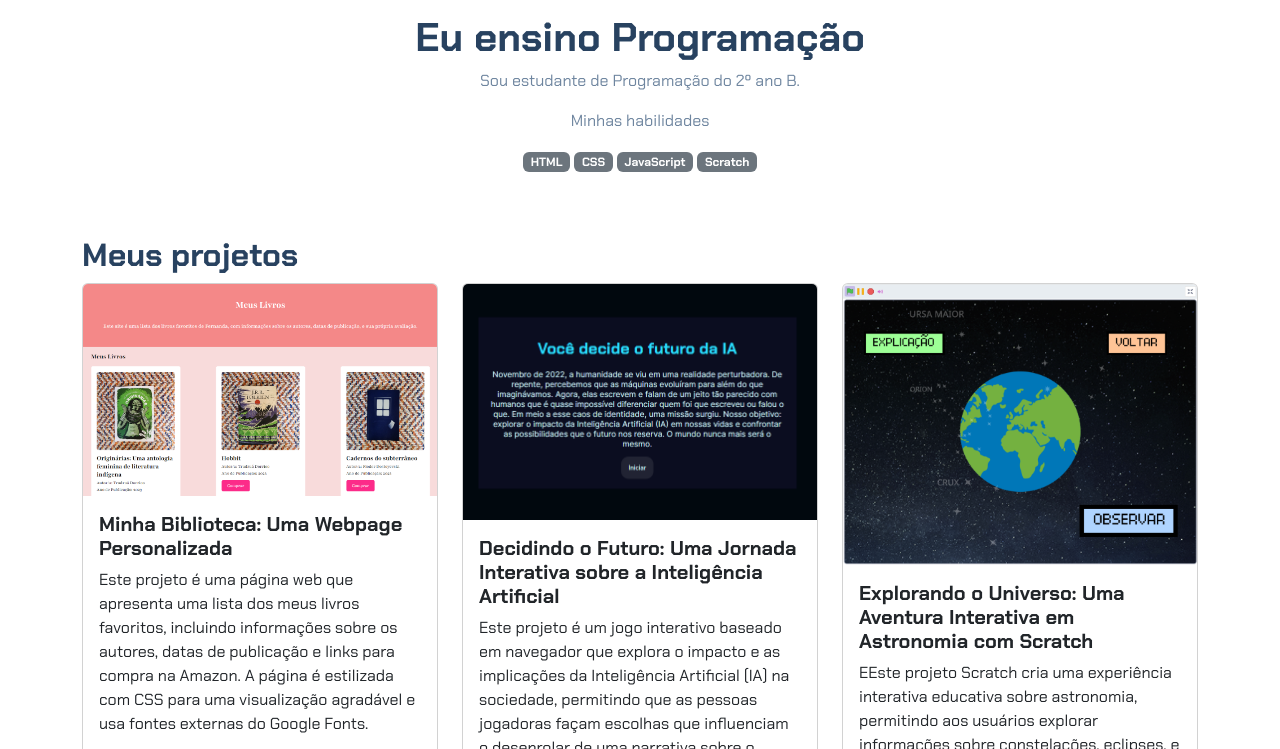
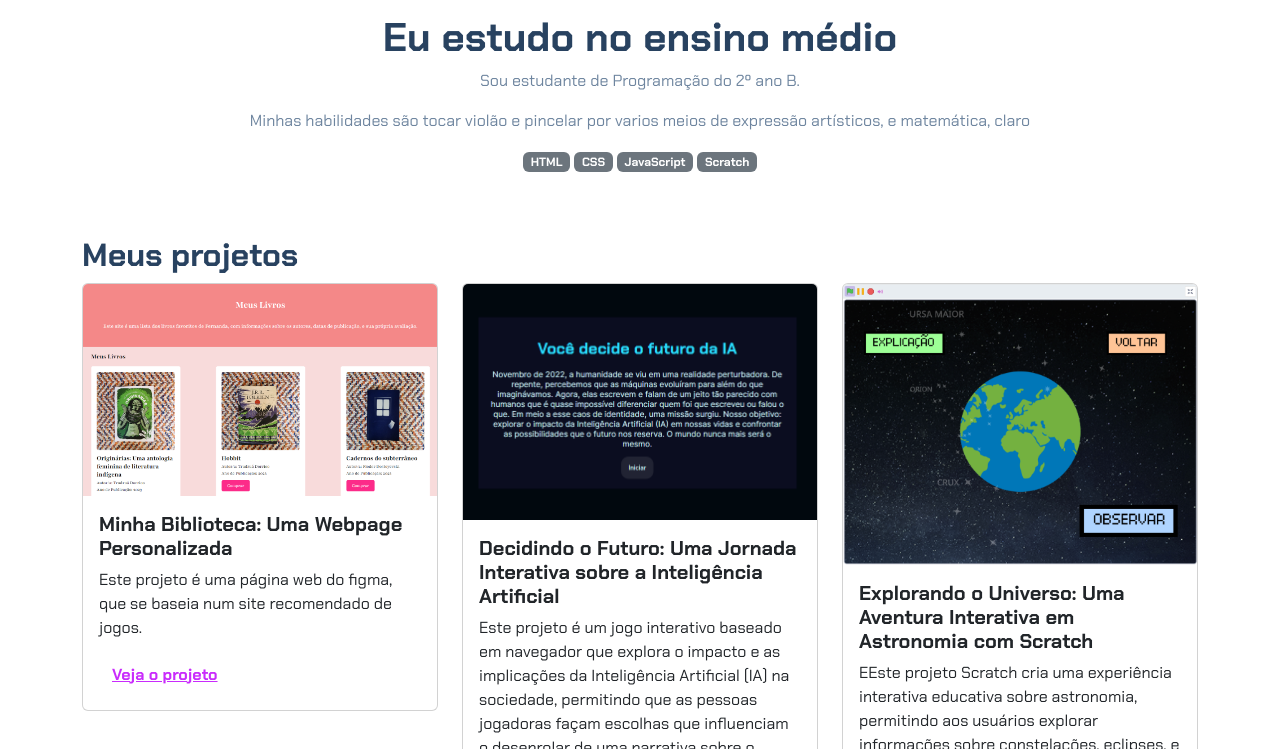
Before and after one commit to camilladiniz/meu-projeto, a plain HTML site: page index.html in a window 1280 px wide. Shown: the part 183-932 px from the top of the page. Drawn offline with nearby package versions, Linux system fonts and the light colour scheme; files whose address does not match are found by name.

Commit message:
Update index.html

```diff
--- a/index.html
+++ b/index.html
@@ -15,9 +15,10 @@
         <img src="img/avatar-perfil.png" alt="avatar da Fernanda" class="rounded-circle" width="150" height="150"
             srcset="">
         <p class="lead">Eu sou Camilla_</p>
-        <h1>Eu ensino Programação</h1>
+        <h1>Eu estudo no ensino médio</h1>
         <p>Sou estudante de Programação do 2º ano B. </p>
-        <p>Minhas habilidades</p>
+        <p>Minhas habilidades
+        são tocar violão e pincelar por varios meios de expressão artísticos, e matemática, claro</p>
         <div>
             <p class="badge bg-secondary">HTML</p>
             <p class="badge bg-secondary">CSS</p>
@@ -34,10 +35,7 @@
                     <img src="img/projeto-1.png" class="card-img-top" alt="Imagem do projeto de biblioteca virtual">
                     <div class="card-body">
                         <h5 class="card-title">Minha Biblioteca: Uma Webpage Personalizada</h5>
-                        <p class="card-text">Este projeto é uma página web que apresenta uma lista dos meus livros
-                            favoritos, incluindo informações sobre os autores, datas de publicação e links para compra
-                            na Amazon. A página é estilizada com CSS para uma visualização agradável e usa fontes
-                            externas do Google Fonts.
+                        <p class="card-text">Este projeto é uma página web do figma, que se baseia num site recomendado de jogos.
                         </p>
                         <button type="button" class="btn btn-link" data-bs-toggle="modal" data-bs-target="#modal1">Veja
                             o projeto</button>
```
